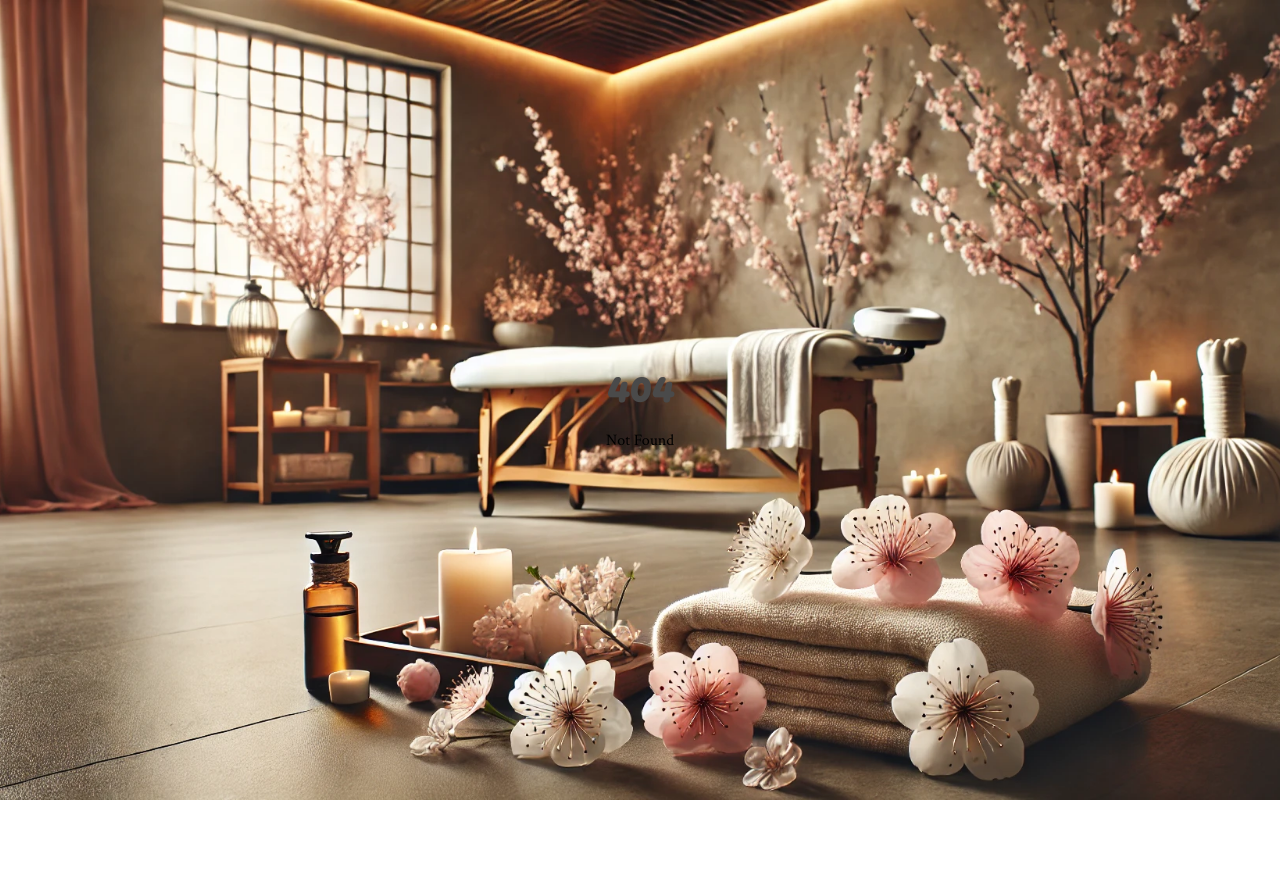
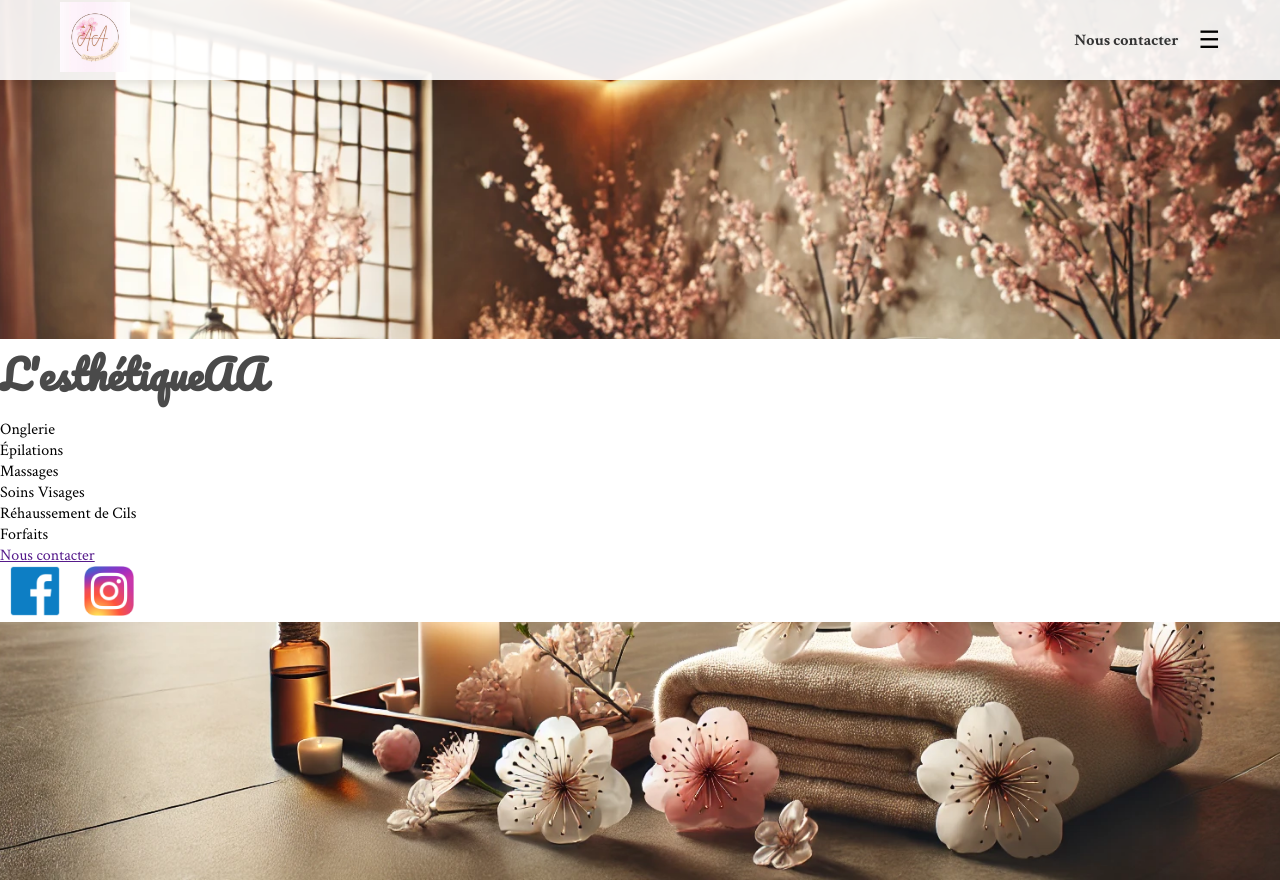
Before and after one commit to Kez0X/Lesthetique, a SvelteKit app: page /navbar in a window 1280 px wide. Before the commit this address had no page. Before the commit the page ends 800 px from the top, so only its background shows below. Built offline with nearby package versions, Linux system fonts and the light colour scheme.

Commit message:
feat: navbar component

```diff
--- a/src/app.css
+++ b/src/app.css
@@ -8,11 +8,19 @@
 
 body {
     font-family: 'Crimson Text', sans-serif;
+    overflow-x:inherit;
+}
+
+.home-page-container{
     background: url('lib/images/background.webp') no-repeat center center/cover;
-    height: 100vh;
+}
+
+.page-container{
     display: flex;
     justify-content: center;
     align-items: center;
+    height: 100vh;
+
 }
 
 .container {
@@ -81,6 +89,11 @@ h1 {
         width: 90%;
     }
 
+    .button{
+        display : flex;
+        flex-direction : column;
+    }
+
     h1 {
         font-size: 1.5rem;
     }
--- a/src/app.html
+++ b/src/app.html
@@ -2,13 +2,12 @@
 <html lang="en">
 	<head>
 		<meta charset="utf-8" />
-		<!-- <link rel="icon" href="%sveltekit.assets%/favicon.png" /> -->
 		<meta name="viewport" content="width=device-width, initial-scale=1" />
 		<link href="https://fonts.googleapis.com/css2?family=Pacifico&family=Roboto:wght@400;700&display=swap" rel="stylesheet">
 		<link rel="icon" type="image/x-icon" href="/favicon.jpg">
 		%sveltekit.head%
 	</head>
-	<body data-sveltekit-preload-data="hover">
+	<body data-sveltekit-preload-data="hover" class="body-back">
 		<div>%sveltekit.body%</div>
 	</body>
 </html>
--- /dev/null
+++ b/src/lib/navbar.svelte
@@ -0,0 +1,157 @@
+<script>
+	import Logo from '$lib/images/favicon.jpg';
+	let isMenuOpen = false;
+
+	function toggleMenu() {
+		isMenuOpen = !isMenuOpen;
+	}
+</script>
+
+<div class="navbar">
+	<div class="navbar-container">
+		<!-- Logo à gauche -->
+		<div class="logo">
+			<a href="#"><img src={Logo} alt="logo"></a>
+		</div>
+
+		<!-- Menu et contact à droite -->
+		<div class="right">
+			<!-- Lien de contact -->
+			<div class="contact">
+				<a href="#">Nous contacter</a>
+			</div>
+			<!-- Bouton de menu toujours visible -->
+			<div class="menu-button" on:click={toggleMenu}>
+				<span>☰</span>
+			</div>
+		</div>
+	</div>
+
+	<!-- Menu déroulant (slide-in) -->
+	{#if isMenuOpen}
+	<div class="menu-overlay" on:click={toggleMenu}></div>
+	<div class="menu-content">
+		<div class="menu-close" on:click={toggleMenu}>✕</div>
+		<h1>L'esthétique by Anaïs & Alexandrine</h1>
+		<div class="menu-item">Onglerie</div>
+		<div class="menu-item">Épilations</div>
+		<div class="menu-item">Massages</div>
+		<div class="menu-item">Soins Visages</div>
+		<div class="menu-item">Réhaussement de Cils</div>
+		<div class="menu-item">Forfaits</div>
+	</div>
+	{/if}
+</div>
+
+<style>
+	/* Styles généraux de la navbar */
+	.navbar {
+		width: 100%;
+		height: 80px;
+		background-color: rgba(255, 255, 255, 0.904);
+		position: sticky;
+		top: 0;
+		box-shadow: 0px 4px 8px rgba(0, 0, 0, 0.1);
+		z-index: 10;
+		display: flex;
+		align-items: center;
+		justify-content: center;
+	}
+
+    .container {
+        background-color: rgba(255, 255, 255, 0.8);
+    }
+
+	.navbar-container {
+		width: 100%;
+		max-width: 1200px;
+		padding: 0 20px;
+		display: flex;
+		align-items: center;
+		justify-content: space-between;
+	}
+
+	/* Logo à gauche */
+	.logo img {
+		height: 70px;
+	}
+
+	/* Bouton de menu et contact à droite */
+	.right {
+		display: flex;
+		align-items: center;
+		gap: 20px;
+	}
+
+	.contact a {
+		text-decoration: none;
+		color: #333;
+		font-weight: bold;
+		font-size: 1em;
+	}
+
+	/* Toujours visible, même sur grands écrans */
+	.menu-button {
+		font-size: 1.5em;
+		cursor: pointer;
+	}
+
+	/* Menu déroulant pour tous les écrans */
+	.menu-overlay {
+		position: fixed;
+		top: 0;
+		left: 0;
+		width: 100%;
+		height: 100%;
+		background-color: rgba(0, 0, 0, 0.4);
+		z-index: 9;
+	}
+
+	.menu-content {
+		position: fixed;
+		top: 0;
+		right: 0;
+		width: 80%;
+		max-width: 300px;
+		height: 100%;
+		background-color: #fff;
+		box-shadow: -5px 0 15px rgba(0, 0, 0, 0.3);
+		z-index: 10;
+		padding: 20px;
+		display: flex;
+		flex-direction: column;
+		align-items: center;
+		gap: 15px;
+		transform: translateX(100%);
+		transition: transform 0.3s ease;
+	}
+
+	.menu-content.show {
+		transform: translateX(0);
+	}
+
+	.menu-close {
+		align-self: flex-end;
+		font-size: 1.5em;
+		cursor: pointer;
+	}
+
+	.menu-item {
+		font-size: 1.2em;
+		font-weight: bold;
+		padding: 10px 0;
+		cursor: pointer;
+	}
+
+	/* Responsive Styles */
+	@media (max-width: 768px) {
+		.contact a {
+			font-size: 0.9em;
+		}
+
+		/* Ajustements du conteneur */
+		.container {
+			padding: 0 15px;
+		}
+	}
+</style>
--- a/src/routes/+layout.svelte
+++ b/src/routes/+layout.svelte
@@ -1,12 +1,15 @@
 <script>
 	import '../app.css';
+	import Navbar from '$lib/navbar.svelte';
 </script>
-
 <div class="app">
 	<!-- <Header /> -->
-
-	<slot />
-
+	<div class="home-page-container">
+		<Navbar />
+		<div class="page-container">
+			<slot />
+		</div>
+	</div>
 	<!-- <footer>
 		<p>visit <a href="https://kit.svelte.dev">kit.svelte.dev</a> to learn SvelteKit</p>
 	</footer> -->
--- /dev/null
+++ b/src/routes/navbar/+page.js
@@ -0,0 +1 @@
+export const prerender = true;
--- /dev/null
+++ b/src/routes/navbar/+page.svelte
@@ -0,0 +1,51 @@
+<script>
+	import Instagram from '$lib/images/Instagram.webp';
+	import Facebook from '$lib/images/Facebook.png';
+</script>
+
+<svelte:head>
+	<title>L'esthétique</title>
+	<meta name="description" content="" />
+</svelte:head>
+
+<div class="menu-container">
+    <div class="header-container">
+        <a href=""><span></span></a>
+        <h1>L'esthétiqueAA</h1>
+    </div>
+    <div class="menu-item" id="1">
+        <p>Onglerie</p>
+    </div>
+    <div class="menu-item" id="2">
+        <p>Épilations</p>
+    </div>
+    <div class="menu-item" id="3">
+        <p>Massages</p>
+    </div>
+    <div class="menu-item" id="4">
+        <p>Soins Visages</p>
+    </div>
+    <div class="menu-item" id="5">
+        <p>Réhaussement de Cils</p>
+    </div>
+    <div class="menu-item" id="6">
+        <p>Forfaits</p>
+    </div>
+    <div class="footer-container">
+        <a class="contact" href="">Nous contacter</a>
+        <div class="social-icons">
+            <a href=""><img src={Facebook} alt="Facebook"></a>
+			<a href="https://www.instagram.com/anaisdelice.estheticienne69?utm_source=ig_web_button_share_sheet&igsh=ZDNlZDc0MzIxNw=="><img src={Instagram} alt="Instagram"></a>
+        </div>
+    </div>
+</div>
+
+<style>
+    body{
+        background : white;
+    }
+    .menu-container{
+        background : white;
+        width: 100%;
+    }
+</style>
```
Also changed, not shown: src/routes/+page.svelte (+4 -3 lines), src/lib/images/favicon.jpg (added).
